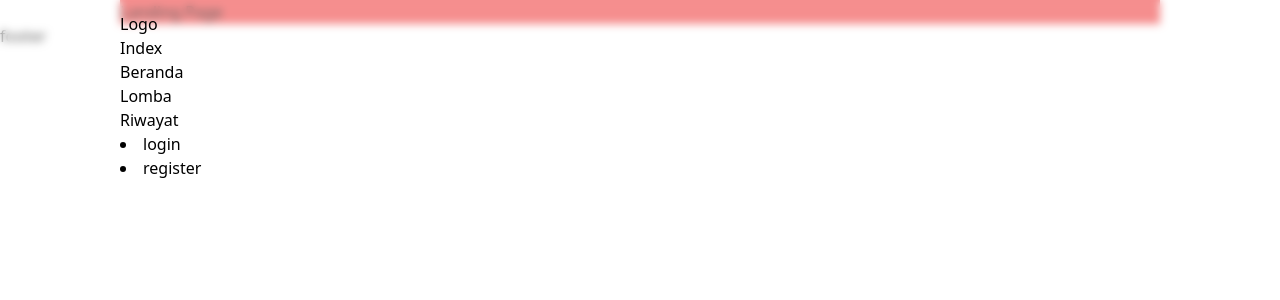
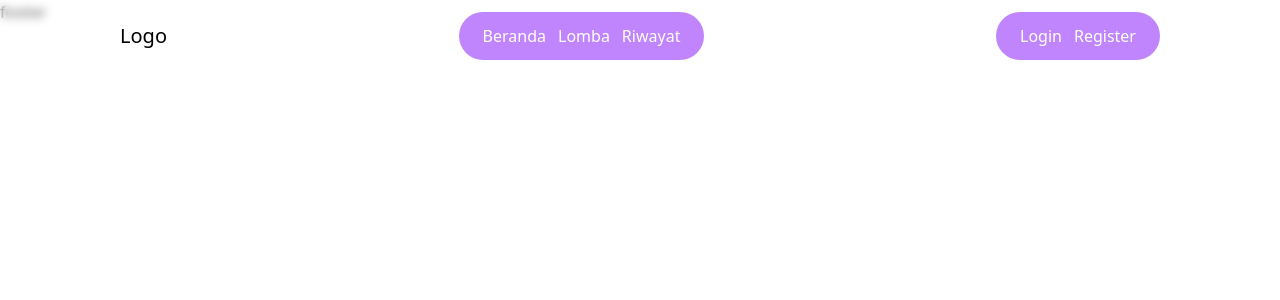
Before and after one commit to aryadira/competiverse, a React (Vite) app: page / in a window 1280 px wide. Shown: the top 300 px of the page. Built offline with nearby package versions, Linux system fonts and the light colour scheme.

Commit message:
add dikit

```diff
--- a/src/components/Navbar.jsx
+++ b/src/components/Navbar.jsx
@@ -2,27 +2,31 @@ import BoxContainer from "../layouts/BoxContainer";
 import { variant } from "../utils/utils";
 import { Link } from "react-router-dom";
 
+const headerStyle = {
+  base: "w-full backdrop-blur-sm bg-white/40 py-3 px-0 fixed",
+  bground: "",
+  layout: {
+    between: "flex justify-between items-center",
+    center: "flex justify-center items-center",
+    around: "flex justify-around items-center",
+    evenly: "flex justify-evenly items-center",
+  },
+  logo: {
+    size: "text-xl",
+  },
+  ul: {
+    layout: "flex items-center gap-3 capitalize",
+    bground: "bg-purple-400 py-3 px-6 rounded-full text-white",
+  },
+};
+
 const Navbar = ({ pages, ...props }) => {
-  const navStyle = variant("rounded shadow-xl hover:shadow-none font-semibold transition", {
-    color: {
-      primary: "bg-blue-500 hover:bg-blue-600 shadow-blue-300 text-white",
-      danger: "bg-red-500 hover:bg-red-600 shadow-red-300 text-white",
-    },
-    size: {
-      small: "py-1 px-3",
-      medium: "py-2 px-4",
-    },
-  });
-
   return (
-    <header className='w-full backdrop-blur-sm bg-white/40 py-3 px-0 fixed'>
-      <BoxContainer className=''>
-        <nav>
-          <div className='logo'>Logo</div>
-          <ul>
-            <li>
-              <Link to={pages.index}>Index</Link>
-            </li>
+    <header className={`${headerStyle.base} ${headerStyle.layout.between}`}>
+      <BoxContainer className='w-full'>
+        <nav className={headerStyle.layout.between}>
+          <div className={headerStyle.logo.size}>Logo</div>
+          <ul className={`${headerStyle.ul.layout} ${headerStyle.ul.bground}`}>
             <li>
               <Link to={pages.beranda}>Beranda</Link>
             </li>
@@ -33,14 +37,14 @@ const Navbar = ({ pages, ...props }) => {
               <Link to={pages.riwayat}>Riwayat</Link>
             </li>
           </ul>
-          <div className='navUser'>
+          <ul className={`${headerStyle.ul.bground} ${headerStyle.ul.layout}`}>
             <li>
-              <Link to={pages.login}>login</Link>
+              <Link to={pages.login}>Login</Link>
             </li>
             <li>
-              <Link to={pages.register}>register</Link>
+              <Link to={pages.register}>Register</Link>
             </li>
-          </div>
+          </ul>
         </nav>
       </BoxContainer>
     </header>
--- a/src/layouts/Main.jsx
+++ b/src/layouts/Main.jsx
@@ -6,7 +6,6 @@ import Routing from "../routes/Routing";
 
 const Main = () => {
   const pages = {
-    index: "/",
     beranda: "/beranda",
     jadwal: "jadwal",
     lomba: "/lomba",
```
